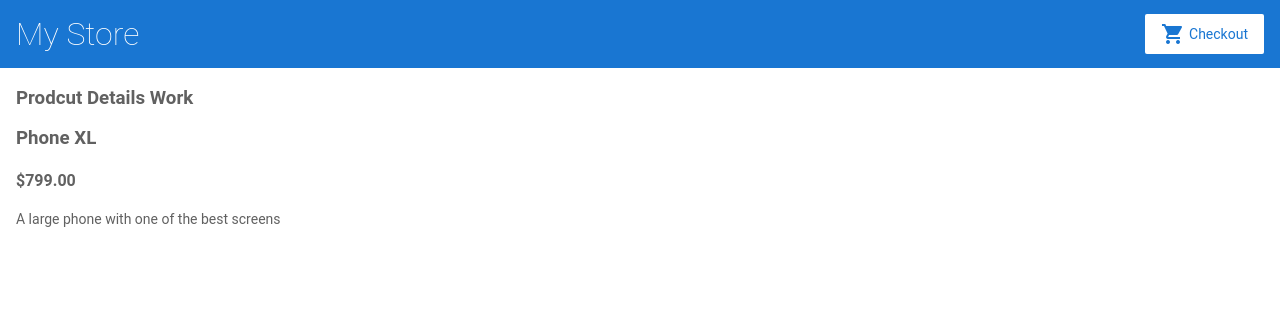
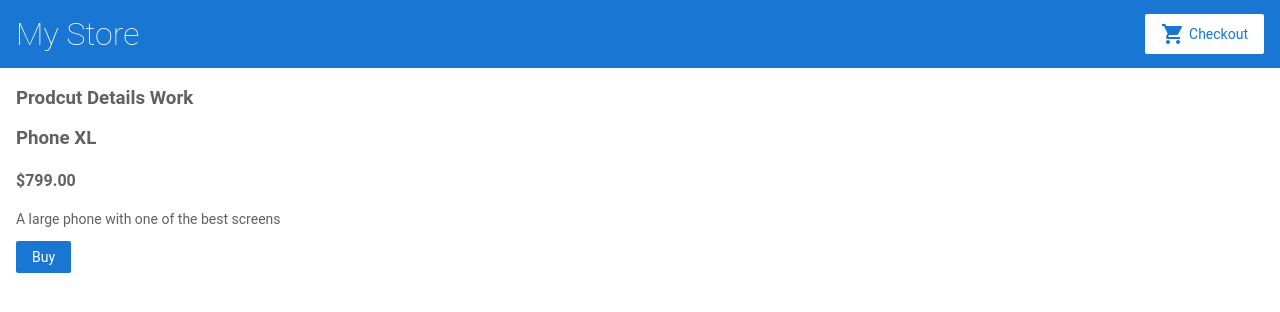
Before and after one commit to dh33rajkumar/angulartestproject, an Angular app: page /products/1 in a window 1280 px wide. Shown: the top 312 px of the page. Built offline with nearby package versions, Linux system fonts and the light colour scheme.

Commit message:
Adding items to cart through Service

```diff
--- a/src/app/app.module.ts
+++ b/src/app/app.module.ts
@@ -8,6 +8,7 @@ import { TopBarComponent } from './top-bar/top-bar.component';
 import { ProductListComponent } from './product-list/product-list.component';
 import { ProductAlertsComponent } from './product-alerts/product-alerts.component';
 import { ProductDetailsComponent } from './product-details/product-details.component';
+import { CartService } from './cart.service';
 
 @NgModule({
   imports: [
@@ -27,7 +28,8 @@ import { ProductDetailsComponent } from './product-details/product-details.compo
   ],
   bootstrap: [
     AppComponent
-  ]
+  ],
+  providers: [CartService]
 })
 export class AppModule { }
 
--- /dev/null
+++ b/src/app/cart.service.ts
@@ -0,0 +1,22 @@
+import { Injectable } from '@angular/core';
+
+@Injectable()
+export class CartService {
+
+items = [];
+
+addToCart(product){
+  this.items.push(product);
+}
+
+getItems(){
+  return this.items;
+}
+
+cleartCart(){
+  this.items = [];
+  return this.items;
+}
+  constructor() { }
+
+}
--- a/src/app/product-details/product-details.component.html
+++ b/src/app/product-details/product-details.component.html
@@ -1,6 +1,12 @@
 <h3>
   Prodcut Details Work
 </h3>
+<div *ngIf ="product">
 <h3> {{product.name}} </h3>
 <h4> {{product.price | currency}} </h4>
 <p> {{product.description}} </p>
+
+<button (click)= "addToCart(product)">
+  Buy
+</button>
+</div>
--- a/src/app/product-details/product-details.component.ts
+++ b/src/app/product-details/product-details.component.ts
@@ -1,6 +1,7 @@
 import { Component, OnInit } from '@angular/core';
 import { products } from '../products';
 import { ActivatedRoute } from '@angular/router';
+import { CartService } from '../cart.service';
 
 
 @Component({
@@ -10,8 +11,14 @@ import { ActivatedRoute } from '@angular/router';
 })
 export class ProductDetailsComponent implements OnInit {
 product;
+
+addToCart(product){
+  this.cartService.addToCart(product);
+  window.alert('Your product has been added to cart');
+}
   constructor(
-     private route: ActivatedRoute
+     private route: ActivatedRoute,
+     private cartService: CartService
   ) { }
 
   ngOnInit() {
```
